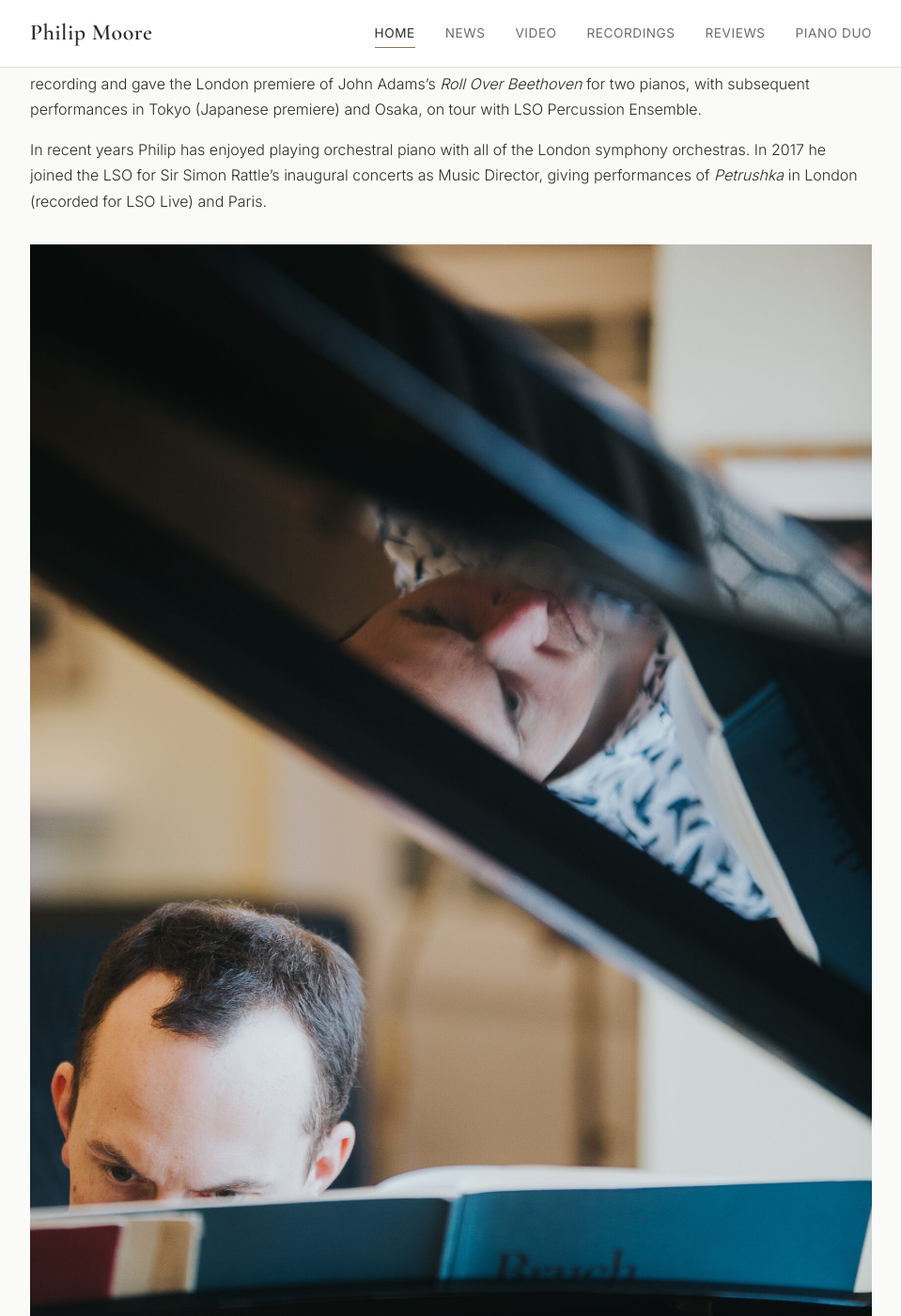
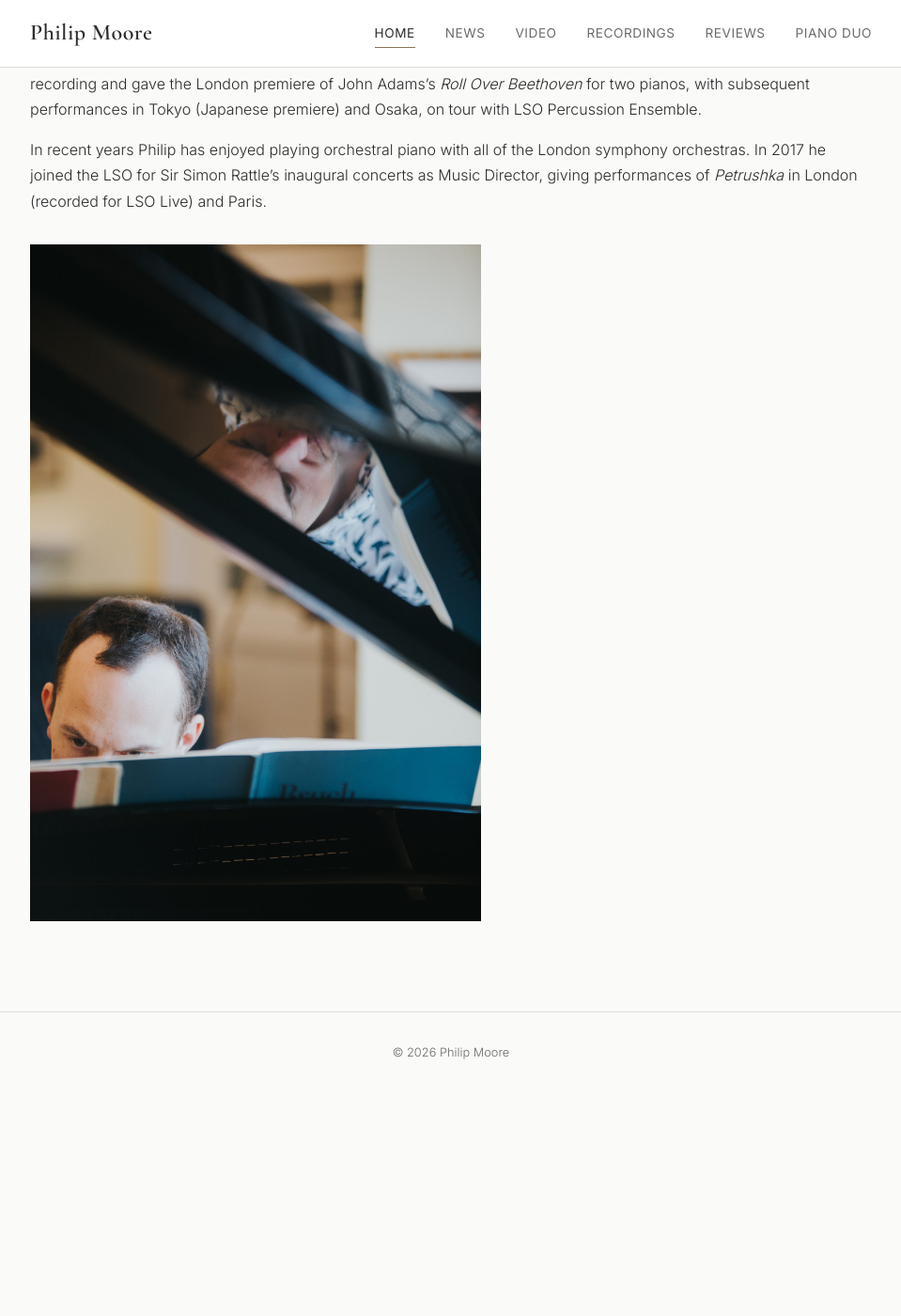
Before and after one commit to petemoore/philipmoorepianist.co.uk, a Jekyll site: the page built from index.md, in a window 1280 px wide and 1400 px high, scrolled down 834 px. Shown: the whole window at 94% size, without its empty margins (160-1119 px from the left). Built offline with Jekyll 4.4.1, drawn with Linux system fonts in a browser that asks for light colours; after the commit the page ends 2013 px from its top, so only the background shows below that.

Commit message:
Cap inline content images at 480px, keep banners and news full-width
Only affects markdown-embedded images (portraits on Home/Recordings).
Banner images and news gallery images are unaffected.

Co-Authored-By: Claude Opus 4.6 (1M context) <noreply@anthropic.com>

```diff
--- a/assets/css/style.css
+++ b/assets/css/style.css
@@ -278,7 +278,7 @@ strong { font-weight: 500; }
 /* ===== Images ===== */
 main > p > img,
 main > img {
-  max-width: 100%;
+  max-width: min(100%, 480px);
   height: auto;
   display: block;
   margin: 2rem 0;
```
